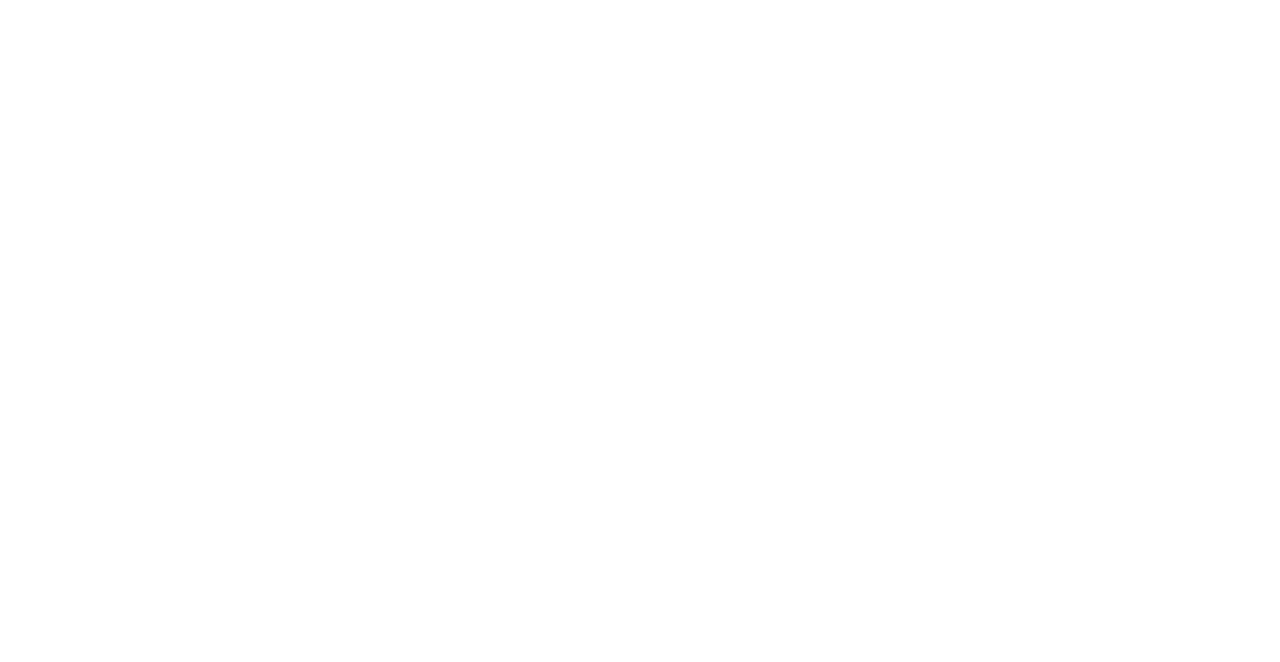
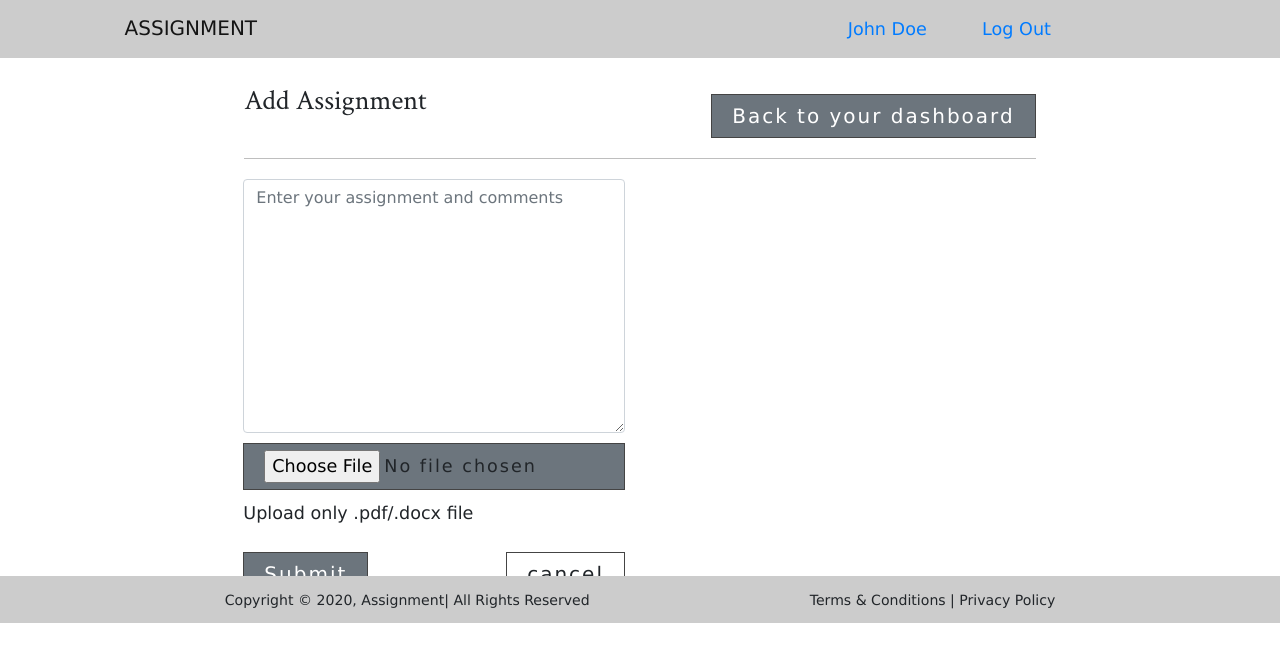
Before and after one commit to is-ma-eel/web-edu-43, a React (Create React App) app: page /submissionpage in a window 1280 px wide. Shown: the top 662 px of the page. Built offline with nearby package versions, Linux system fonts and the light colour scheme; the HTML template or start-up script is replaced by a standard one.

Commit message:
Feat: create <SubmissionPage />

```diff
--- a/src/MainRouters.js
+++ b/src/MainRouters.js
@@ -8,7 +8,7 @@
 import SignIn from './components/auth/SignIn';
 import TeacherDashboard from './components/Dashboards/TeacherDasboard';
 import StudentDashboard from './components/Dashboards/StudentDashboard';
-
+import SubmissionPage from './components/Dashboards/SubmissionPage';
 const CreateRoutes = () => (
   <Router>
     <main className="container col-md-8 offset-md-2">
@@ -28,6 +28,9 @@
         <Route path="/studentdashboard">
           <StudentDashboard />
         </Route>
+        <Route path="/submissionpage">
+          <SubmissionPage />
+        </Route>
       </Switch>
     </main>
   </Router>
--- a/src/components/Dashboards/StudentDashboard.js
+++ b/src/components/Dashboards/StudentDashboard.js
@@ -4,15 +4,19 @@
 import dbdata from '../utils/data.json';
 import schema from '../utils/studentSchema.json';
 import Table from './Table';
+import { Link } from 'react-router-dom';
 
 const StudentDashboard = () => {
   console.log(schema);
   return (
     <div>
       <Navbar />
-      <div>
+      <nav className="dashboard-nav d-flex justify-content-between m-3">
         <h3>Submissions</h3>
-      </div>
+        <Link to="/submissionpage" className="sub-btn btn btn-secondary btn-lg">
+          Add Assignment
+        </Link>
+      </nav>
       <div className="container p-2">
         <div className="row">
           <div className="col">
--- /dev/null
+++ b/src/components/Dashboards/SubmissionPage.js
@@ -0,0 +1,85 @@
+import React from 'react';
+import Footer from '../layout/Footer';
+import Navbar from '../layout/Navbar';
+import { Link } from 'react-router-dom';
+import { useForm } from 'react-hook-form';
+import './submission.css';
+
+const SubmissionPage = () => {
+  // intialize hook
+  const { register, handleSubmit, errors, reset } = useForm({
+    mode: 'all',
+  });
+
+  const onSubmit = (data) => {
+    console.log(data);
+  };
+
+  return (
+    <div>
+      <Navbar />
+      <nav className="dashboard-nav d-flex justify-content-md-between flex-md-row flex-column m-3">
+        <h3>Add Assignment</h3>
+        <Link to="/studentdashboard" className="sub-btn btn btn-secondary btn-lg">
+          Back to your dashboard
+        </Link>
+      </nav>
+
+      <form className="form col-lg-6" onSubmit={handleSubmit(onSubmit)}>
+        <div className="form-row">
+          <div className="col">
+            <textarea
+              rows="10"
+              aria-label="Enter your assignment and comments"
+              aria-required="true"
+              placeholder="Enter your assignment and comments"
+              className="form-text form-control"
+              type="comment"
+              name="comment"
+              ref={register}
+            />
+          </div>
+        </div>
+        {/* value[0].type === 'application/vnd.openxmlformats-officedocument.wordprocessingml.document' ||'Upload only .pdf/.docx file'        */}
+        {/* type: value => value[0].type === 'application/pdf' || 'Upload only .pdf/.docx file', */}
+        <div className="form-row">
+          <div className="col">
+            <input
+              className="form-control-file"
+              type="file"
+              name="assignmentFile"
+              id="upload-file"
+              ref={register({
+                validate: {
+                  size: (value) => value[0].size < 200000000 || 'size is big',
+
+                  type: (value) =>
+                    value[0].name.includes('.pdf') ||
+                    value[0].name.includes('.docx') ||
+                    'Upload only .pdf/.docx file',
+                },
+
+                required: 'required',
+              })}
+            />
+            {errors.assignmentFile && (
+              <p className="invalid-field">{errors.assignmentFile.message}</p>
+            )}
+            <p>Upload only .pdf/.docx file</p>
+          </div>
+        </div>
+        <div className="d-flex flex-md-row flex-column justify-content-md-between mb-3">
+          <button className="sub-btn btn btn-secondary btn-lg" type="submit">
+            Submit
+          </button>
+          <button className="sub-btn btn btn-default btn-lg" type="reset">
+            cancel
+          </button>
+        </div>
+      </form>
+      <Footer />
+    </div>
+  );
+};
+
+export default SubmissionPage;
--- /dev/null
+++ b/src/components/Dashboards/submission.css
@@ -0,0 +1,13 @@
+.dashboard-nav {
+  padding: 10px 0;
+  border-bottom: 1px solid #bebebe;
+}
+
+#upload-file {
+  background: #6c757d;
+  border: 1px solid #444444;
+  padding: 6px 20px;
+  border-radius: 0;
+  margin: 10px 0;
+  letter-spacing: 2px;
+}
```
